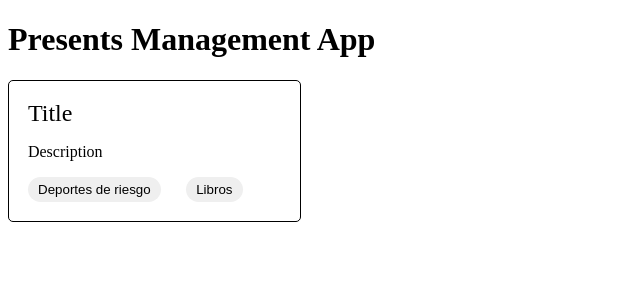
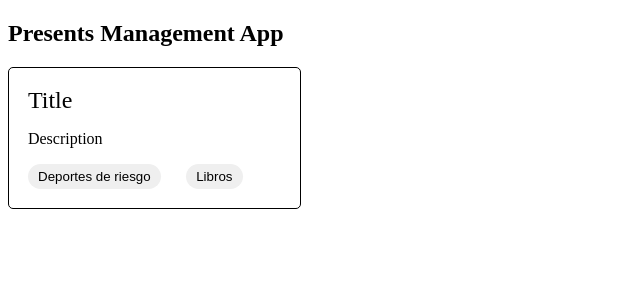
Before and after one commit to MinervaLong/jobarcelona22-online, a React (Create React App) app: page / in a window 1280 px wide. Shown: the top 300 px of the page, without its empty margins (0-640 px from the left). Built offline with nearby package versions, Linux system fonts and the light colour scheme.

Commit message:
Change the imported component to PresentsListViews

```diff
--- a/src/App.js
+++ b/src/App.js
@@ -1,11 +1,10 @@
-import PresentsGroup from "./components/PresentsGroup";
+import PresentsListViews from "./components/PresentsListViews";
 
 const App = () => {
   return (
-    <div>
-      <h1>Presents Management App</h1>
-      <PresentsGroup />
-    </div>
+    <main>
+      <PresentsListViews />
+    </main>
   );
 }
 
```
